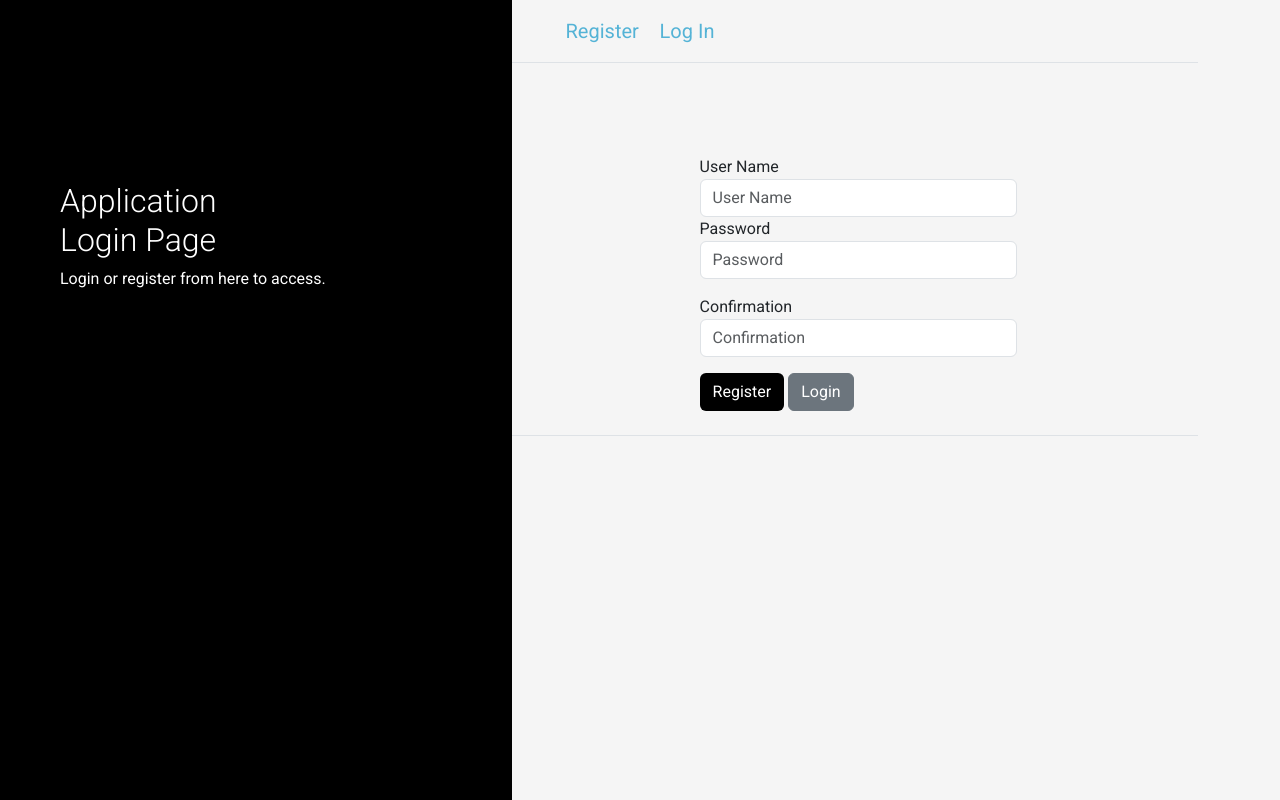
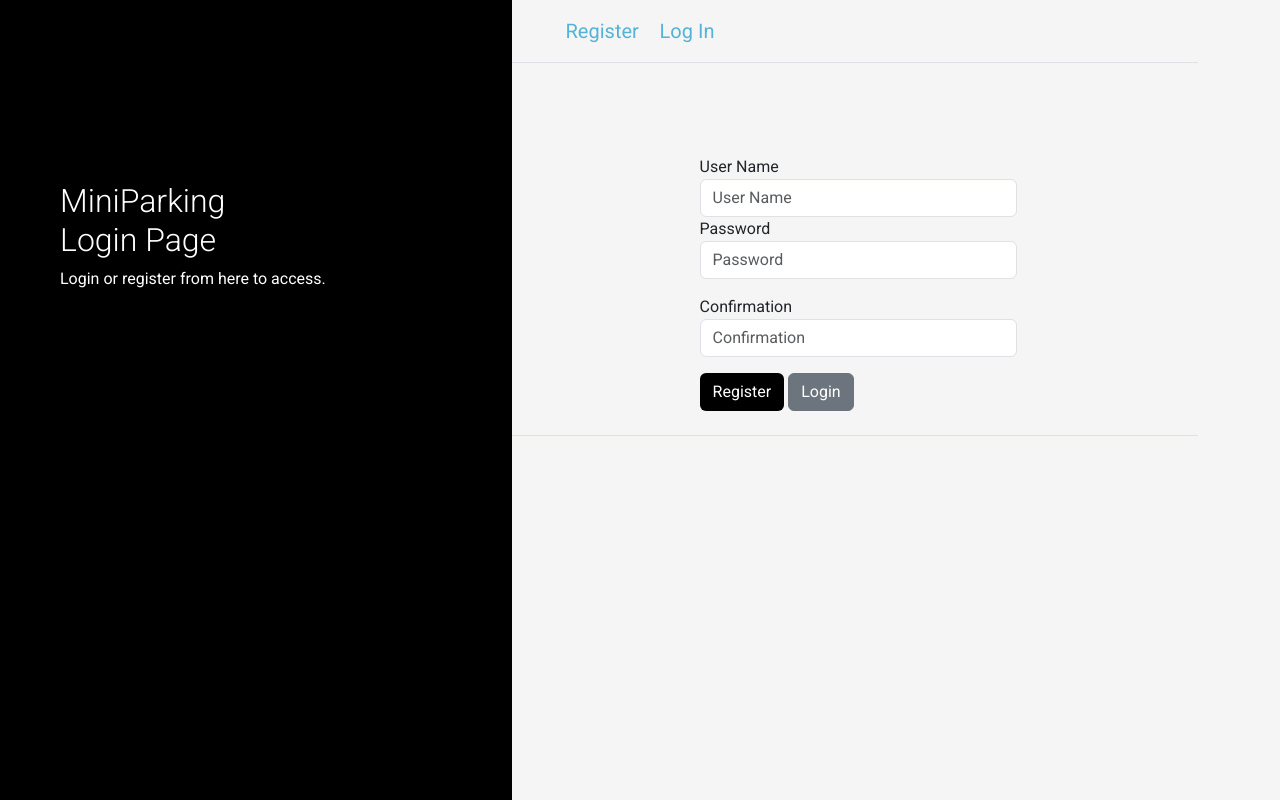
Before and after one commit to samirkhadka998/miniParking, a Flask app: page /register in a window 1280 px wide. Run offline with Flask 3, Linux system fonts and the light colour scheme; some libraries are stand-ins or nearby versions.

```diff
--- a/templates/login.html
+++ b/templates/login.html
@@ -8,7 +8,7 @@
 
 <div class="sidenav">
     <div class="login-main-text text-sm-start">
-       <h2>Application<br> Login Page</h2>
+       <h2>MiniParking<br> Login Page</h2>
        <p>Login or register from here to access.</p>
     </div>
  </div>
--- a/templates/register.html
+++ b/templates/register.html
@@ -5,21 +5,10 @@
 {% endblock %}
 
 {% block main %}
-    <!-- <form id="registerForm" data-api-route = "/register" data-target-url="/login">
-        <div class="mb-3">
-            <input autocomplete="off" autofocus class="form-control mx-auto w-auto" id="username" name="username" placeholder="Username" type="text">
-        </div>
-        <div class="mb-3">
-            <input class="form-control mx-auto w-auto" id="password" name="password" placeholder="Password" type="password">
-        </div>
-        <div class="mb-3">
-            <input class="form-control mx-auto w-auto" id="confirmation" name="confirmation" placeholder="confirmation" type="password">
-        </div>
-        <button id="btnSubmit" class="btn btn-primary btnSubmit" type="submit">Register</button>
-    </form> -->
+
     <div class="sidenav">
         <div class="login-main-text text-sm-start">
-           <h2>Application<br> Login Page</h2>
+           <h2>MiniParking<br> Login Page</h2>
            <p>Login or register from here to access.</p>
         </div>
      </div>
```
Also changed, not shown: instance/miniParking.db.
